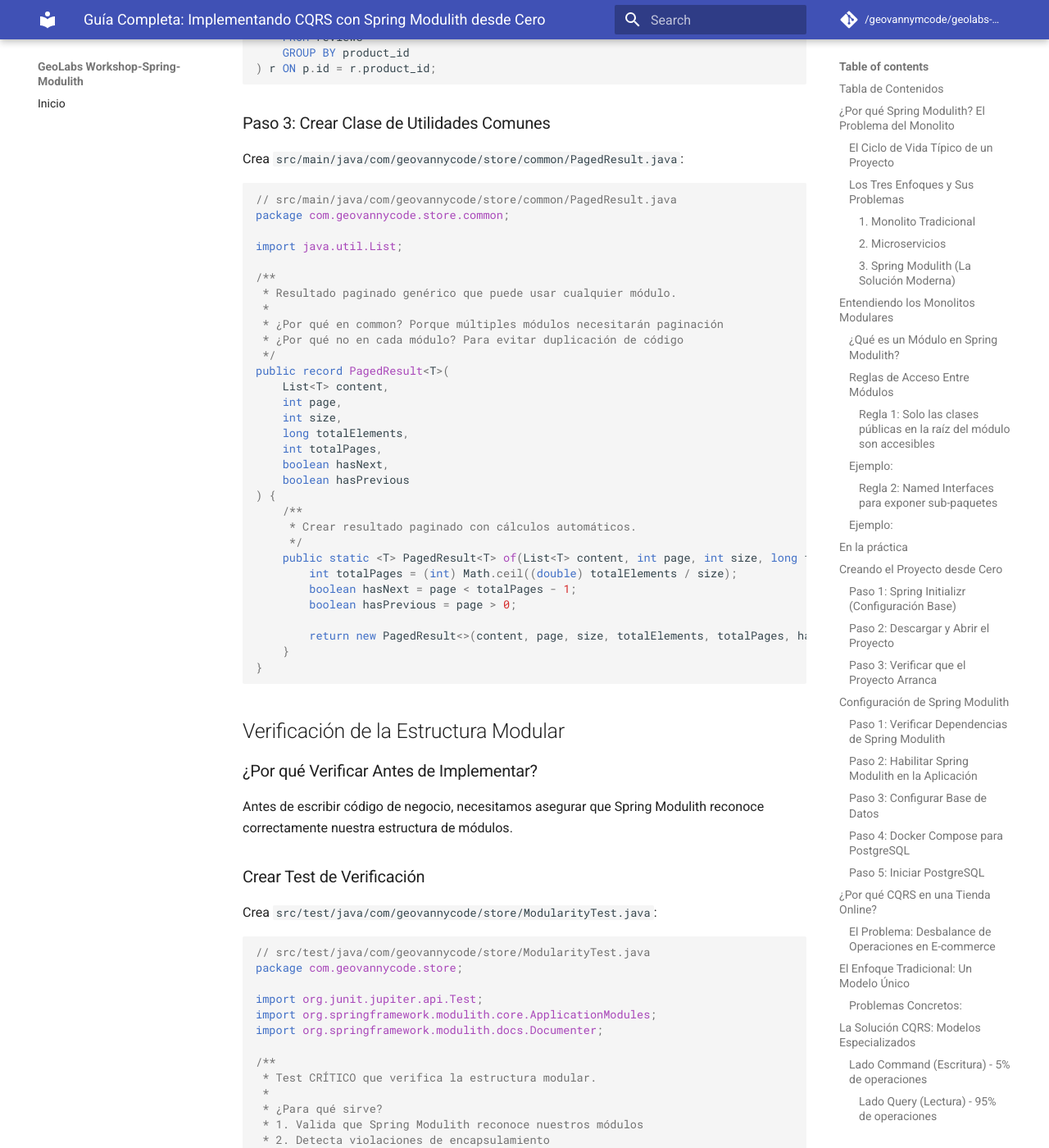
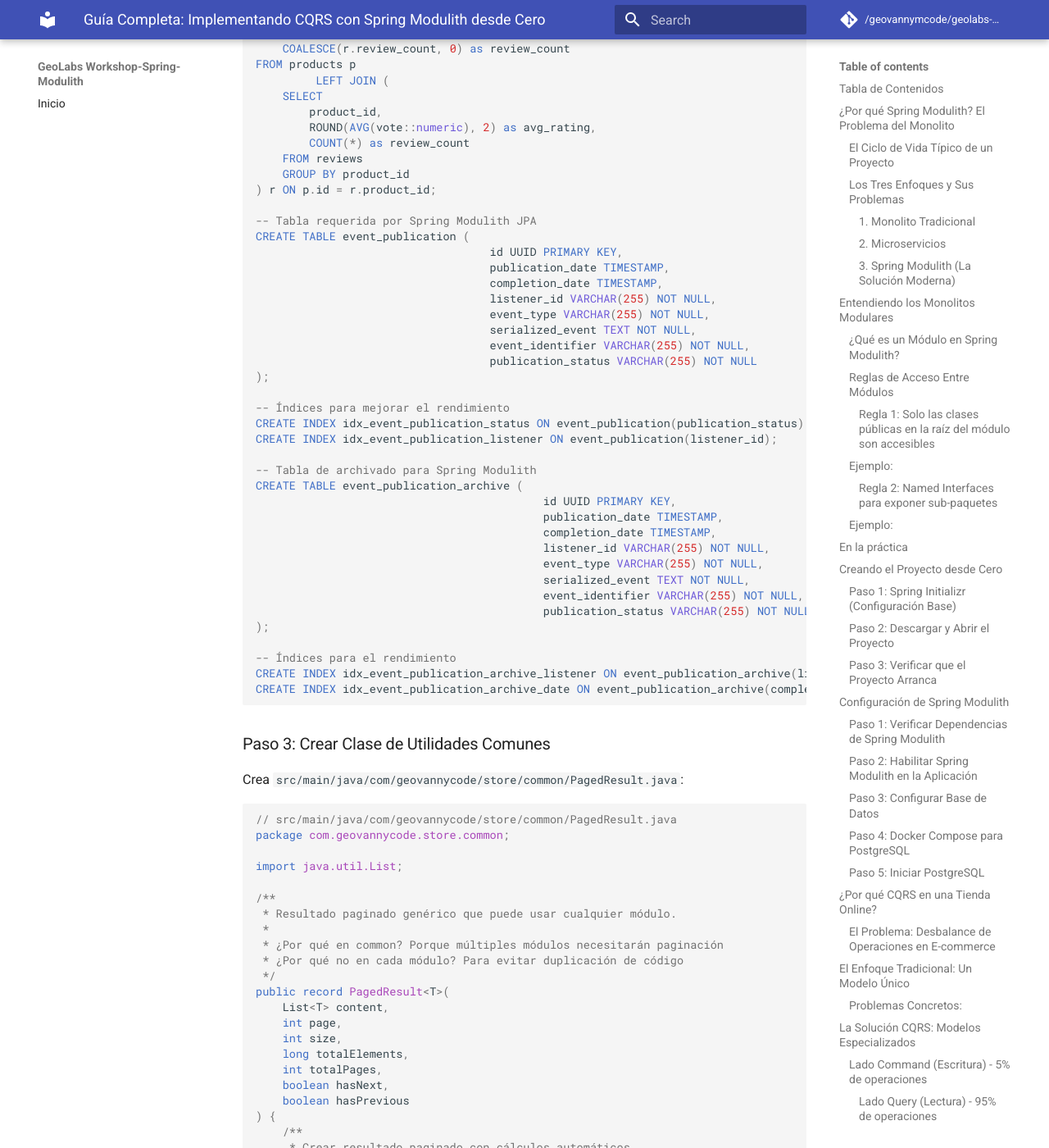
Before and after one commit to geovannymcode/geolabs-spring-modulith.github.io, an MkDocs documentation site: the page built from docs/spring_modulith_part_1.md, in a window 1280 px wide and 1400 px high, scrolled down 15353 px. Shown: the whole window at 82% size. Built offline with MkDocs 1.6.1 and Material for MkDocs 9.7.7, drawn with Linux system fonts in a browser that asks for light colours; comment, search, counter and statistics services are not loaded; some of the changed text lies outside the part shown.

Commit message:
Commit retroactivo

````diff
--- a/docs/spring_modulith_part_1.md
+++ b/docs/spring_modulith_part_1.md
@@ -202,6 +202,7 @@
 - **Spring Boot DevTools** - Herramientas de desarrollo
 - **Lombok** - Reduce código repetitivo
 - **✅ Spring Modulith** - ¡Disponible en Developer Tools!
+- **Flyway** - Migración de Base de datos
 - **Testcontainers** - Levantar Postgres (u otros) en Docker para pruebas de integración.
 
 ### Paso 2: Descargar y Abrir el Proyecto
@@ -244,6 +245,12 @@
 <dependency>
     <groupId>org.springframework.modulith</groupId>
     <artifactId>spring-modulith-starter-jpa</artifactId>
+</dependency>
+
+<!-- Soporte de PostgreSQL en Flyway -->
+<dependency>
+    <groupId>org.flywaydb</groupId>
+    <artifactId>flyway-database-postgresql</artifactId>
 </dependency>
 
 <!-- Para testing avanzado de módulos (opcional) -->
@@ -608,24 +615,24 @@
 
 -- Tabla principal de productos
 CREATE TABLE products (
-    id UUID PRIMARY KEY,
-    name VARCHAR(255) NOT NULL,
-    description TEXT,
-    category VARCHAR(100),
-    price DECIMAL(10,2) NOT NULL CHECK (price >= 0),
-    stock INTEGER NOT NULL CHECK (stock >= 0),
-    created_at TIMESTAMP DEFAULT CURRENT_TIMESTAMP,
-    updated_at TIMESTAMP DEFAULT CURRENT_TIMESTAMP
+                          id UUID PRIMARY KEY,
+                          name VARCHAR(255) NOT NULL,
+                          description TEXT,
+                          category VARCHAR(100),
+                          price DECIMAL(10,2) NOT NULL CHECK (price >= 0),
+                          stock INTEGER NOT NULL CHECK (stock >= 0),
+                          created_at TIMESTAMP DEFAULT CURRENT_TIMESTAMP,
+                          updated_at TIMESTAMP DEFAULT CURRENT_TIMESTAMP
 );
 
 -- Tabla de reviews (relación 1:N con products)
 CREATE TABLE reviews (
-    id UUID PRIMARY KEY,
-    product_id UUID NOT NULL REFERENCES products(id),
-    vote INTEGER NOT NULL CHECK (vote >= 1 AND vote <= 5),
-    comment TEXT,
-    author VARCHAR(255),
-    created_at TIMESTAMP DEFAULT CURRENT_TIMESTAMP
+                         id UUID PRIMARY KEY,
+                         product_id UUID NOT NULL REFERENCES products(id),
+                         vote INTEGER NOT NULL CHECK (vote >= 1 AND vote <= 5),
+                         comment TEXT,
+                         author VARCHAR(255),
+                         created_at TIMESTAMP DEFAULT CURRENT_TIMESTAMP
 );
 
 -- Índices para el lado command
@@ -638,19 +645,19 @@
 
 -- Vista de productos optimizada para consultas
 CREATE TABLE product_views (
-    id UUID PRIMARY KEY,
-    name VARCHAR(255),
-    description TEXT,
-    category VARCHAR(100),
-    price DECIMAL(10,2),
-    stock INTEGER,
+                               id UUID PRIMARY KEY,
+                               name VARCHAR(255),
+                               description TEXT,
+                               category VARCHAR(100),
+                               price DECIMAL(10,2),
+                               stock INTEGER,
 
     -- Campos desnormalizados para performance
-    average_rating DECIMAL(3,2) DEFAULT 0.0,
-    review_count INTEGER DEFAULT 0,
+                               average_rating DECIMAL(3,2) DEFAULT 0.0,
+                               review_count INTEGER DEFAULT 0,
 
-    created_at TIMESTAMP DEFAULT CURRENT_TIMESTAMP,
-    updated_at TIMESTAMP DEFAULT CURRENT_TIMESTAMP
+                               created_at TIMESTAMP DEFAULT CURRENT_TIMESTAMP,
+                               updated_at TIMESTAMP DEFAULT CURRENT_TIMESTAMP
 );
 
 -- Índices optimizados para consultas comunes
@@ -686,7 +693,7 @@
     COALESCE(r.avg_rating, 0.0) as average_rating,
     COALESCE(r.review_count, 0) as review_count
 FROM products p
-LEFT JOIN (
+         LEFT JOIN (
     SELECT
         product_id,
         ROUND(AVG(vote::numeric), 2) as avg_rating,
@@ -694,6 +701,38 @@
     FROM reviews
     GROUP BY product_id
 ) r ON p.id = r.product_id;
+
+-- Tabla requerida por Spring Modulith JPA
+CREATE TABLE event_publication (
+                                   id UUID PRIMARY KEY,
+                                   publication_date TIMESTAMP,
+                                   completion_date TIMESTAMP,
+                                   listener_id VARCHAR(255) NOT NULL,
+                                   event_type VARCHAR(255) NOT NULL,
+                                   serialized_event TEXT NOT NULL,
+                                   event_identifier VARCHAR(255) NOT NULL,
+                                   publication_status VARCHAR(255) NOT NULL
+);
+
+-- Índices para mejorar el rendimiento
+CREATE INDEX idx_event_publication_status ON event_publication(publication_status);
+CREATE INDEX idx_event_publication_listener ON event_publication(listener_id);
+
+-- Tabla de archivado para Spring Modulith
+CREATE TABLE event_publication_archive (
+                                           id UUID PRIMARY KEY,
+                                           publication_date TIMESTAMP,
+                                           completion_date TIMESTAMP,
+                                           listener_id VARCHAR(255) NOT NULL,
+                                           event_type VARCHAR(255) NOT NULL,
+                                           serialized_event TEXT NOT NULL,
+                                           event_identifier VARCHAR(255) NOT NULL,
+                                           publication_status VARCHAR(255) NOT NULL
+);
+
+-- Índices para el rendimiento
+CREATE INDEX idx_event_publication_archive_listener ON event_publication_archive(listener_id);
+CREATE INDEX idx_event_publication_archive_date ON event_publication_archive(completion_date);
 ```
 
 ### Paso 3: Crear Clase de Utilidades Comunes
````
Also changed, not shown: other parts of docs/spring_modulith_part_1.md (+10 -10 lines).
